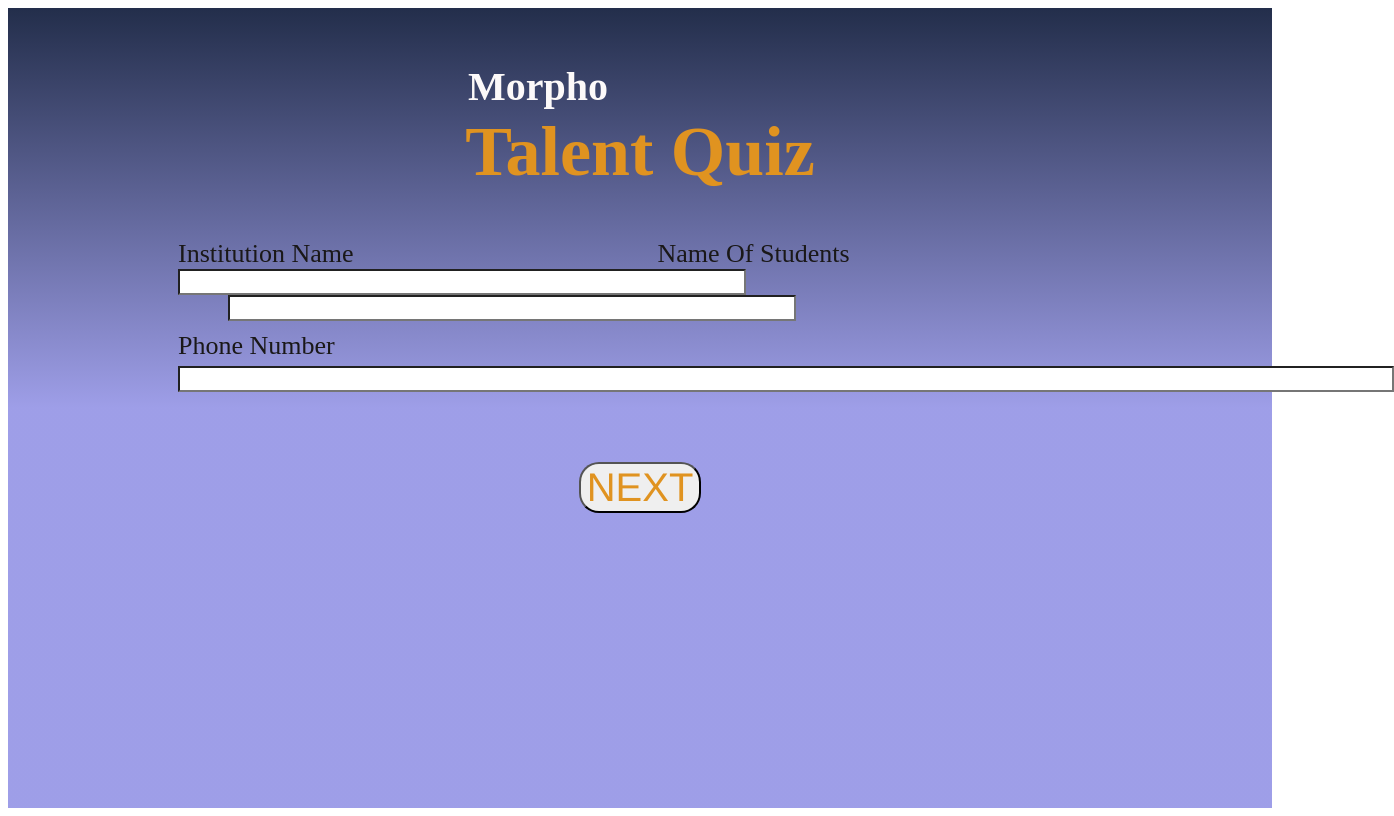
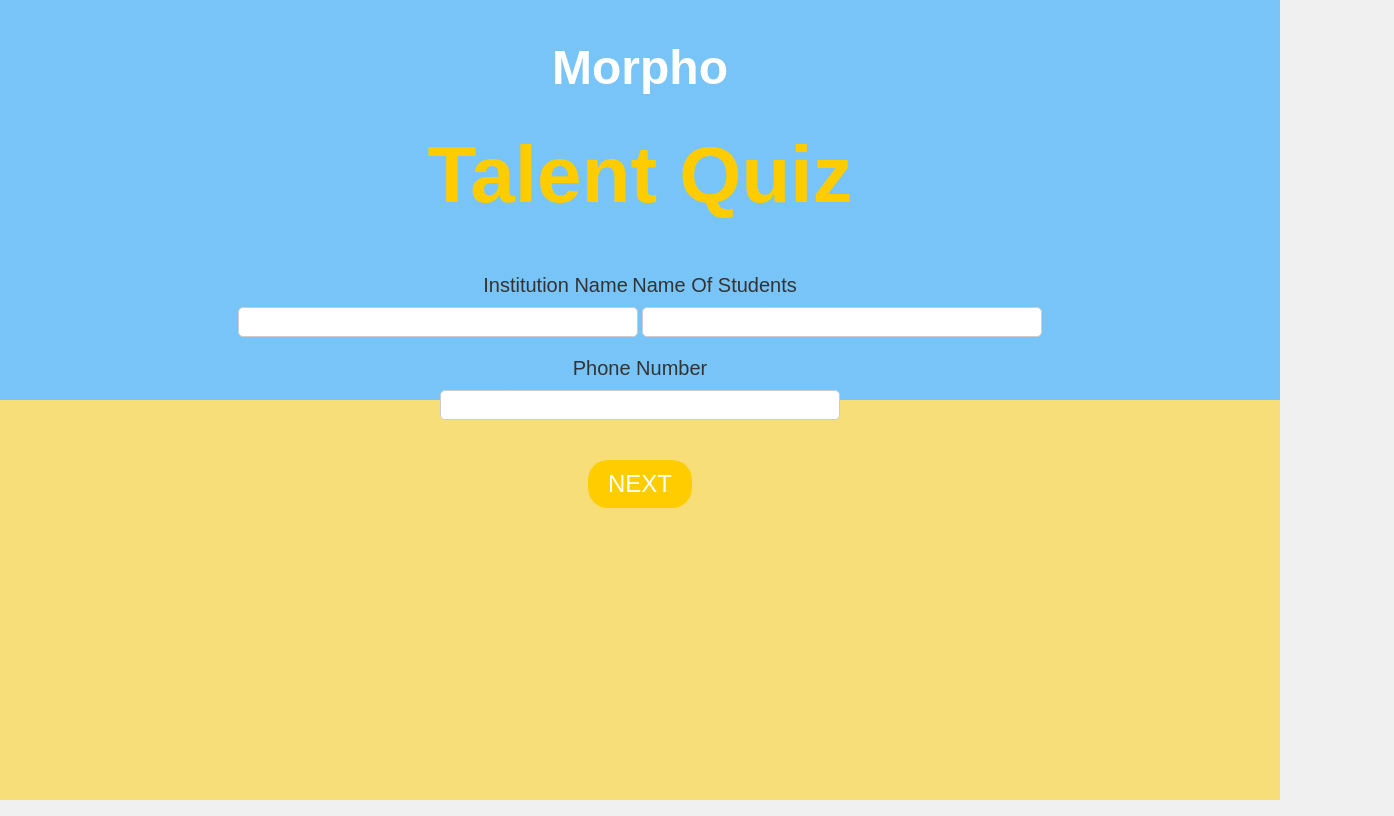
Before and after one commit to Myfirstform/second, a plain HTML site: page index.html in a window 1280 px wide. Shown: the whole page, 1394 px wide, since content can reach past the window. Drawn offline with Linux system fonts and the light colour scheme.

Commit message:
Update 2nd.css

```diff
--- a/2nd.css
+++ b/2nd.css
@@ -1,70 +1,109 @@
-.main{
+/* CSS for 2nd.html */
+
+body {
+    margin: 0;
+    padding: 0;
+    font-family: Arial, sans-serif;
+    background-color: #f0f0f0;
+}
+
+.main {
     width: 100%;
-    height: 100vh;
-    background: linear-gradient(to top, rgba(62, 62, 209, 0.5)50%,rgb(35, 46, 75))50%;
+    min-height: 100vh;
+    background: linear-gradient(to top, rgba(255, 204, 0, 0.5) 50%, rgba(0, 153, 255, 0.5) 50%);
     background-position: center;
     background-size: cover;
-    padding: 0%;
-    margin: 0%;
-}
-.head{
-    padding-top: 55px;
-    font-size:20px ;
-    padding-left: 460px;
-    color: rgb(252, 249, 249);
-}
-.mor{
-    margin-top: 0px;
-}
-.head2{
+    padding: 20px;
+    box-sizing: border-box;
     text-align: center;
-    font-size: 35px;
-    padding-top:-80px ;
-    margin-top: -45px;
-    color: rgb(224, 147, 32);
-
-}
-.form{
-    margin-left: 170px;
-}
-.form form label{
-    font-size: 26px;
-    color: rgb(26, 24, 24);
-}
-.form form input{
-    width: 70vh;
-    height: 20px;
-    background-color: white;
-}
-.form form .nos{
-    margin-left: 300px;
-}
-.tex{
-    margin-left: 50px;
-}
-.form form .phone p{
-    margin-top: 10px;
-    margin-bottom: 0%;
-}
-.form form .num{
-    margin-top: -10px;
-    width: 151vh;
 }
 
+.head {
+    margin-top: 20px;
+    font-size: 24px;
+    color: #fff;
+}
 
-.btn{
-    text-align: center;
-    margin-top: 70px;
+.mor {
+    margin-top: 0;
 }
-.btn button{
+
+.head2 {
     font-size: 40px;
+    margin-top: -20px;
+    color: #ffcc00;
+}
+
+.form {
+    margin-top: 30px;
+}
+
+.form label {
+    font-size: 20px;
+    color: #333;
+}
+
+.form input {
+    width: 90%;
+    max-width: 400px;
+    height: 30px;
+    margin: 10px auto;
+    padding: 5px;
+    border: 1px solid #ccc;
+    border-radius: 5px;
+    box-sizing: border-box;
+}
+
+.form .phone p {
+    margin-top: 10px;
+    margin-bottom: 0;
+}
+
+.btn {
+    margin-top: 30px;
+}
+
+.btn button {
+    font-size: 24px;
     border-radius: 20px;
+    background-color: #ffcc00;
+    border: none;
+    padding: 10px 20px;
+    color: #fff;
+    cursor: pointer;
 }
-.btn button a{
+
+.btn button a {
     text-decoration: none;
-    font-family:'Franklin Gothic Medium', 'Arial Narrow', Arial, sans-serif;
-    color: rgb(224, 147, 32);
+    color: #fff;
 }
-.btn button a:hover{
-    font-size: 41px;
+
+.btn button:hover {
+    background-color: #ffb300;
 }
+
+/* Media queries for responsiveness */
+@media screen and (max-width: 768px) {
+    .head2 {
+        font-size: 32px;
+    }
+
+    .form input {
+        width: 100%;
+        max-width: none;
+    }
+}
+
+@media screen and (max-width: 480px) {
+    .head {
+        font-size: 20px;
+    }
+
+    .head2 {
+        font-size: 28px;
+    }
+
+    .form input {
+        height: 25px;
+    }
+}
```
